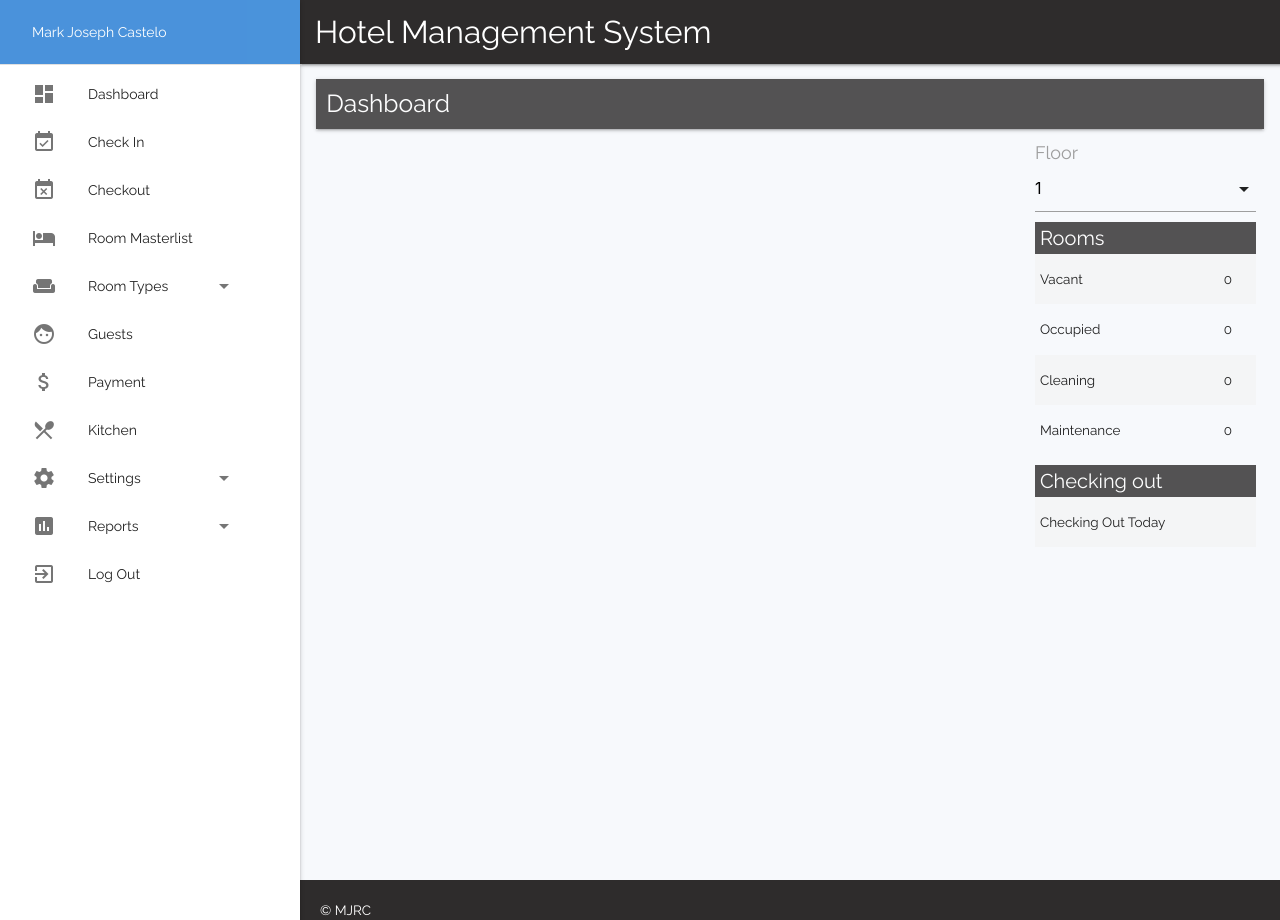
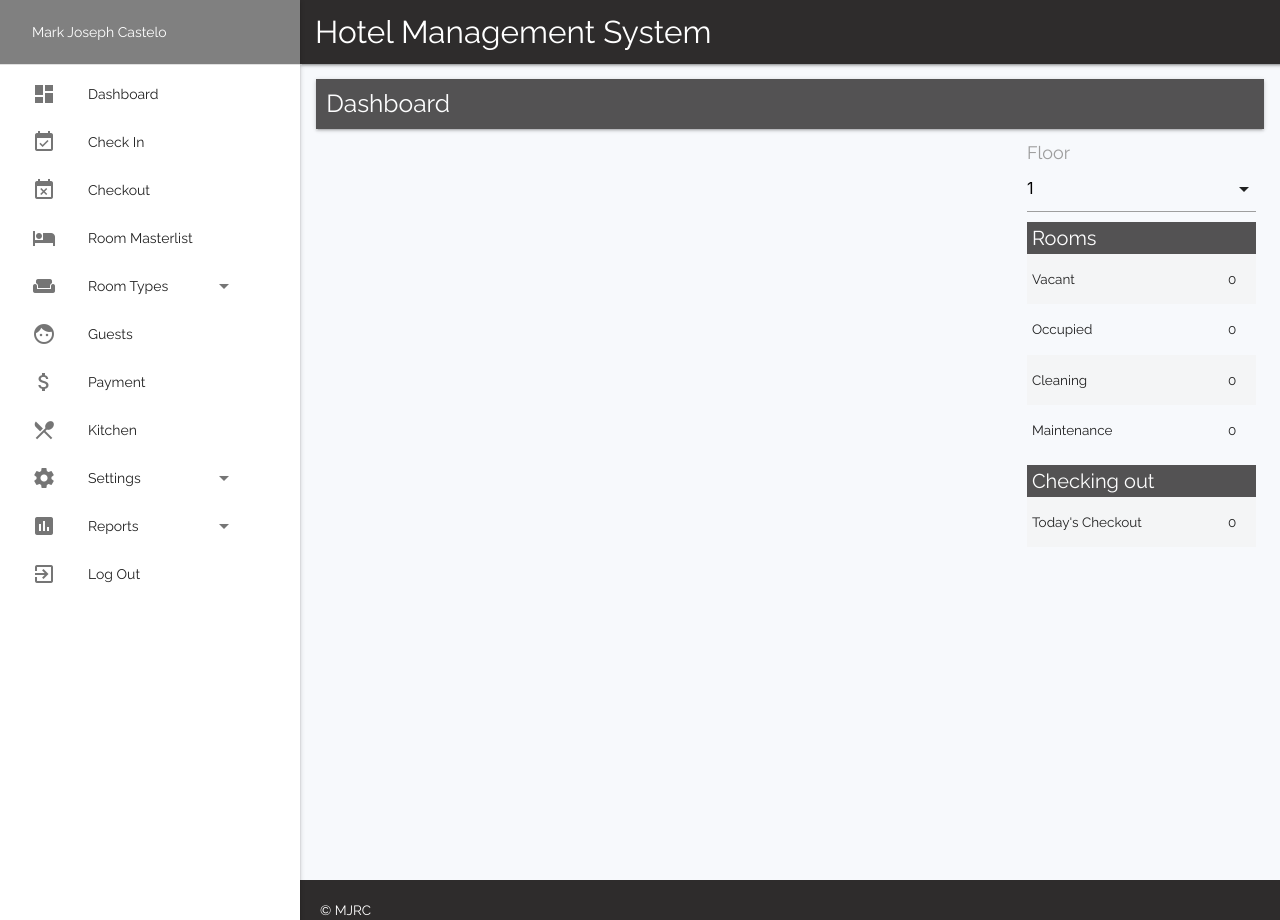
Before and after one commit to clsudevops/HMS, a PHP site: page / in a window 1280 px wide. Run offline with PHP 8.4, Linux system fonts and the light colour scheme; tables that the repository leaves empty or names only in its code hold one stand-in row (values such as "Sample post"); data that the repository does not hold is empty.

Commit message:
added todays checkout filter

```diff
--- a/includes/css/mystyle.css
+++ b/includes/css/mystyle.css
@@ -133,8 +133,7 @@ footer {
 .sidenav .user-view{
     padding: 5px 32px;
     margin: 0;
-    background-color: #1d78d3;
-    opacity: 0.8;
+    background-color: gray;
     color:white;
 }
 .sidenav .user-divider{
@@ -186,7 +185,7 @@ input[type=time]:not(.browser-default) {
 }
 
 .tabcontainer{
-    padding: 10px 8px !important;
+    padding: 10px 8px 10px 0px !important;
 }
 
 .card .card-image{
--- a/includes/js/index.js
+++ b/includes/js/index.js
@@ -1,4 +1,28 @@
 // indexe php start
+
+// function for creating rooms card
+
+function createCardRoom(roomNo, status, type, rate, checkoutDate){
+    var myRoom = '<div class="col s6 m3" style="padding-left:0px; padding-right:23px;">' +
+                    '<div class="card bedCards">' +
+                        '<div class="seperate" onmouseover="test(\'' + roomNo + '\', \'' + type + '\', \'' + rate + '\')" onmouseleave="test1(\'' + roomNo + '\', \'' + status + '\', \'' + checkoutDate + '\')">' +
+                            '<p class="roomNo" id="room_' + roomNo + '">Room No ' + roomNo + '</p>' +
+                            '<div class="card-image ' + status + '" id="img_' + roomNo + '">' +
+                                '<img class="materialboxed" src="includes/images/bed1.png">' +
+                            '</div>' +
+                            '<div class="card-content" id="content_' + roomNo + '" style="text-align:center;">' +
+                                status +
+                            '</div>' +
+                        '</div>' +
+                        '<div class="card-action">' +
+                            '<a class="btn-floating btn-flat btn-small waves-effect light-green lighten-2"><i class="material-icons">done</i></a>' +
+                            '<a class="btn-floating btn-flat btn-small waves-effect light-blue lighten-2"><i class="material-icons">delete_sweep</i></a>' +
+                            '<a class="btn-floating btn-flat btn-small waves-effect orange lighten-2"><i class="material-icons">launch</i></a>' +
+                        '</div>' +
+                    '</div>' +
+                '</div>'
+    return myRoom;
+}
 
 // function to sort the rooms by floor
 function populateRoomsbyFloor() {
@@ -16,28 +40,15 @@ function populateRoomsbyFloor() {
                 var rate = data[i].rate;
                 var checkoutDate = data[i].checkoutDate;
 
-                $('#roomsList').append(
-                    '<div class="col s6 m3">' +
-                        '<div class="card bedCards">' +
-                            '<div class="seperate" onmouseover="test(\'' + roomNo + '\', \'' + type + '\', \'' + rate + '\')" onmouseleave="test1(\'' + roomNo + '\', \'' + status + '\')">' +
-                                '<p class="roomNo" id="room_' + roomNo + '">Room No ' + roomNo + '</p>' +
-                                '<div class="card-image ' + status + '" id="img_'+ roomNo +'">' +
-                                    '<img class="materialboxed" src="includes/images/bed1.png">' +
-                                '</div>' +
-                                '<div class="card-content" id="content_' + roomNo + '" style="text-align:center;">' +
-                                    status +
-                                '</div>' +
-                            '</div>' +
-                            '<div class="card-action">' +
-                                '<a class="btn-floating btn-flat btn-small waves-effect light-green lighten-2"><i class="material-icons">done</i></a>' +
-                                '<a class="btn-floating btn-flat btn-small waves-effect light-blue lighten-2"><i class="material-icons">delete_sweep</i></a>' +
-                                '<a class="btn-floating btn-flat btn-small waves-effect orange lighten-2"><i class="material-icons">launch</i></a>' +
-                            '</div>' +
-                        '</div>' +
-                    '</div>'
-                );
+                $('#roomsList').append(createCardRoom(roomNo,status,type,rate,checkoutDate));
 
-                // $("#img_"+ roomNo).addClass("checkout");
+                var myDateNow = getCurrentDate();
+                var checkoutDate = getMyDate(checkoutDate);
+
+                if (checkoutDate == myDateNow){
+                    $("#img_" + roomNo).addClass("checkout");
+                    $("#content_" + roomNo).text("Today's Checkout");
+                }
             }
         }
     });
@@ -56,31 +67,52 @@ function populateRoomsbyStatus(id) {
                 var status = data[i].status;
                 var type = data[i].type;
                 var rate = data[i].rate;
+                var checkoutDate = data[i].checkoutDate;
 
-                $('#roomsList').append(
-                    '<div class="col s6 m3">' +
-                    '<div class="card bedCards">' +
-                    '<div class="seperate" onmouseover="test(\'' + roomNo + '\', \'' + type + '\', \'' + rate + '\')" onmouseleave="test1(\'' + roomNo + '\', \'' + status + '\')">' +
-                    '<p class="roomNo" id="room_' + roomNo + '">Room No ' + roomNo + '</p>' +
-                    '<div class="card-image ' + status + '" >' +
-                    '<img class="materialboxed" src="includes/images/bed1.png">' +
-                    '</div>' +
-                    '<div class="card-content" id="content_' + roomNo + '" style="text-align:center;">' +
-                    status +
-                    '</div>' +
-                    '</div>' +
-                    '<div class="card-action">' +
-                    '<a class="btn-floating btn-flat btn-small waves-effect light-green lighten-2"><i class="material-icons">done</i></a>' +
-                    '<a class="btn-floating btn-flat btn-small waves-effect light-blue lighten-2"><i class="material-icons">delete_sweep</i></a>' +
-                    '<a class="btn-floating btn-flat btn-small waves-effect orange lighten-2"><i class="material-icons">launch</i></a>' +
-                    '</div>' +
-                    '</div>' +
-                    '</div>'
-                );
+                $('#roomsList').append(createCardRoom(roomNo, status, type, rate, checkoutDate));
+
+                var myDateNow = getCurrentDate();
+                var checkoutDate = getMyDate(checkoutDate);
+
+                if (checkoutDate == myDateNow) {
+                    $("#img_" + roomNo).addClass("checkout");
+                    $("#content_" + roomNo).text("Today's Checkout");
+                }
             }
         }
     });
 }
+// populate rooms by todays chackout
+function populateRoomsbyTodaysCheckout() {
+    $('#roomsList').html("");
+    $.ajax({
+        url: 'pages/api/getTodaysRoomCheckout.php',
+        data: "",
+        dataType: 'json',
+        success: function (data) {
+            for (var i = 0; i < data.length; i++) {
+                var roomNo = data[i].roomNo;
+                var status = data[i].status;
+                var type = data[i].type;
+                var rate = data[i].rate;
+                var checkoutDate = data[i].checkoutDate;
+
+                $('#roomsList').append(createCardRoom(roomNo, status, type, rate, checkoutDate));
+
+                var myDateNow = getCurrentDate();
+                var checkoutDate = getMyDate(checkoutDate);
+
+                if (checkoutDate == myDateNow) {
+                    $("#img_" + roomNo).addClass("checkout");
+                    $("#content_" + roomNo).text("Today's Checkout");
+                }
+            }
+        }
+    });
+}
+
+// function to add count to rooms summary
+
 function populateSummary() {
     $.ajax({
         url: 'pages/api/getRoomSummary.php',
@@ -91,6 +123,7 @@ function populateSummary() {
             $('#occupiedCount').text(data[0].Occupied);
             $('#cleaningCount').text(data[0].Cleaning);
             $('#maintenanceCount').text(data[0].Maintenance);
+            $('#todaysCheckoutCount').text(data[0].TodaysCheckout);
         }
     });
 }
@@ -128,14 +161,28 @@ $("#maintenance").click(function () {
     populateRoomsbyStatus(id);
 });
 
+$("#checkingOut").click(function () {
+    $('#roomsList').html("");
+    populateRoomsbyTodaysCheckout();
+});
+
 // hovering details of room
 function test(roomNo, type, rate) {
     $("#room_" + roomNo).text(type);
     $("#content_" + roomNo).text('Php ' + rate);
 }
-function test1(roomNo, status) {
+function test1(roomNo, status, checkoutDate) {
+    var myDateNow = getCurrentDate();
+    var checkoutDate = getMyDate(checkoutDate);
+    // console.log(myDateNow + "---" + checkoutDate);
     $("#room_" + roomNo).text('Room No ' + roomNo);
-    $("#content_" + roomNo).text(status);
+
+    if (checkoutDate == myDateNow) {
+        $("#content_" + roomNo).text("Today's Checkout");
+    }
+    else{
+        $("#content_" + roomNo).text(status);
+    }
 }
 
 // index.php js up to here
--- /dev/null
+++ b/includes/js/script.js
@@ -0,0 +1,30 @@
+function getCurrentDate(){
+    var d = new Date();
+
+    var month = d.getMonth() + 1;
+    var day = d.getDate();
+
+    var currentDate = d.getFullYear() + '-' +
+        (('' + month).length < 2 ? '0' : '') + month + '-' +
+        (('' + day).length < 2 ? '0' : '') + day;
+
+    return currentDate;
+}
+function getMyDate(date1){
+
+    var today = new Date(date1);
+    var dd = today.getDate();
+    var mm = today.getMonth() + 1;
+    var yyyy = today.getFullYear();
+
+    if (dd < 10) {
+        dd = '0' + dd
+    }
+
+    if (mm < 10) {
+        mm = '0' + mm
+    }
+
+    mydate = yyyy + '-' + mm + '-' + dd;
+    return mydate;
+}
--- a/index.php
+++ b/index.php
@@ -38,7 +38,7 @@
                                     </h5>
                                     <div class="summary">
                                         <table class="striped highlight">
-                                            <tr id="vacant"><td>Vacant</td><td id="vacantCount"></td></tr>
+                                            <tr id="vacant"><td style="width:196px">Vacant</td><td id="vacantCount"></td></tr>
                                             <tr id="occupied"><td>Occupied</td><td id="occupiedCount"></td></tr>
                                             <tr id="cleaning"><td>Cleaning</td><td id="cleaningCount"></td></tr>
                                             <tr id="maintenance"><td>Maintenance</td><td id="maintenanceCount"></td></tr>
@@ -49,7 +49,7 @@
                                     </h5>
                                     <div class="summary">
                                         <table class="striped highlight">
-                                            <tr id="checkingOut"><td>Checking Out Today</td><td id="vacantCount"></td></tr>
+                                            <tr id="checkingOut"><td style="width:196px">Today's Checkout</td><td id="todaysCheckoutCount"></td></tr>
                                         </table>
                                     </div>
                                 </div>
--- a/jsInclude.php
+++ b/jsInclude.php
@@ -1,4 +1,5 @@
 <script type="text/javascript" src="includes/js/materialize.js"></script>
+<script type="text/javascript" src="includes/js/script.js"></script>
 <script
     src="https://code.jquery.com/jquery-3.3.1.js"
     integrity="sha256-2Kok7MbOyxpgUVvAk/HJ2jigOSYS2auK4Pfzbm7uH60="
--- a/pages/api/getRoomSummary.php
+++ b/pages/api/getRoomSummary.php
@@ -11,7 +11,8 @@
     $select = "SELECT (select count(status) from roomDetails where status ='Vacant') as Vacant,
                 (select count(status) from roomDetails where status ='Occupied') as Occupied,
                 (select count(status) from roomDetails where status ='Cleaning') as Cleaning,
-                (select count(status) from roomDetails where status ='Maintenance') as Maintenance";
+                (select count(status) from roomDetails where status ='Maintenance') as Maintenance,
+                (select count(*) from roomDetails where DATE_FORMAT(checkoutDate, '%Y-%m-%d') = DATE_FORMAT(curdate(), '%Y-%m-%d')) as TodaysCheckout";
 
     $result = mysqli_query($conn, $select);
 
```
Also changed, not shown: pages/api/getTodaysRoomCheckout.php (added, +19 -0 lines).
